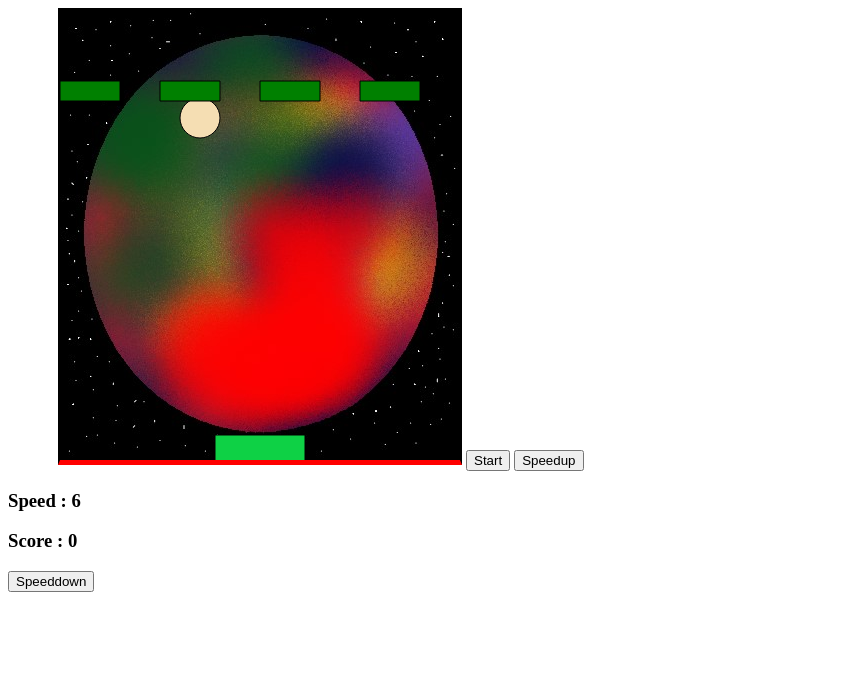
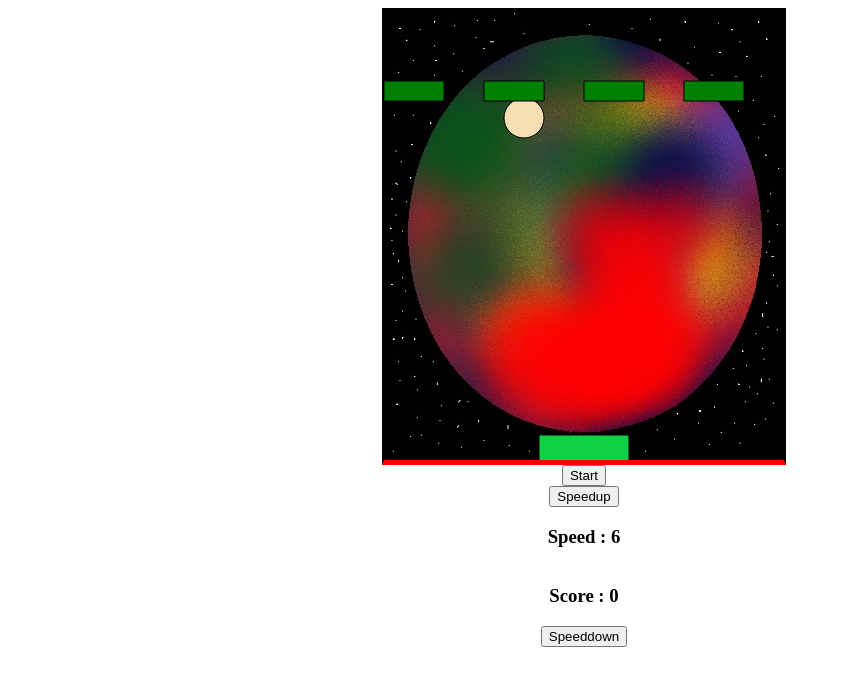
Before and after one commit to James-koduah/Ball-and-paddle-Game, a plain HTML site: page index.html in a window 1280 px wide. Both pictures are taken after a click on the button "Start". Shown: the whole page, without its empty margins (0-841 px from the left). Drawn offline with Linux system fonts and the light colour scheme.

Commit message:
Added flex design to the page
Added flex design to the page to make everything stay in the center and also added more comments to the JavaScript code to make it more readable

```diff
--- a/app.js
+++ b/app.js
@@ -5,12 +5,10 @@ canvas.width = 400;
 canvas.height = 450;
 let canW = canvas.width;
 let canH = canvas.height;
-
 //Speed sets the refresh interval to the number of miliseconds always at a default of six.(i.e sets the speed of the game)
 //The speed variable can be increased by the speedup button and decreased by the speeddown button;
 let speed = 6;
 let playerscore = 0;
-
 //For re-application in various parts of the code the variables are given set values in setvariables() function.
 //This is so that when the are changed in any part of the code they can simply be reset to their original value.
 let x,y,dy,dx,interval,paddleY,paddleX,paddleW;
@@ -21,12 +19,10 @@ let leftpress = false;
 let uppress = false;
 let downpress = false;
 let brickH = 20;
-    let brickW = 60;
-    let brickX = 100;
-    let brickY = 35;
-    let bz = 1;
-
-
+let brickW = 60;
+let brickX = 100;
+let brickY = 35;
+let bz = 1;
 
 
 
@@ -36,7 +32,44 @@ drawPaddle();
 keyboardnavigation();
 drawBricks();
 
-//Controls the paddle movement
+
+//Starts and runs the game.
+function startgame(){
+    if (!interval){
+    interval = setInterval(() => {
+        if(rightpress){
+            paddleX = paddleX + 3;
+
+        }
+        if(leftpress){
+            paddleX = paddleX - 3;
+        }
+        if(uppress){
+            paddleY -= 3;
+            example += 3
+        }
+        if(downpress){
+            paddleY += 3;
+            example -= 3
+        }
+        x = x + dx;
+        y += dy;
+        brickY += bz;
+        ctx.clearRect(0,0,canvas.width,canvas.height);
+        detectcollision();
+        gameOver()
+        drawCircle();
+        drawPaddle();
+        drawBricks();
+        score();
+        let yy = document.getElementById('ii')
+        yy.innerHTML = `Speed : ${speed}`
+    },speed);
+
+    }
+}
+
+//Controls the paddle movement.
 function keyboardnavigation(){
     document.addEventListener('keydown', handlekeyDown)
     document.addEventListener('keyup', handlekeyUp)
@@ -78,41 +111,8 @@ function keyboardnavigation(){
         }
 }
 }
-function startgame(){
-    if (!interval){
-    interval = setInterval(() => {
-        if(rightpress){
-            paddleX = paddleX + 3;
 
-        }
-        if(leftpress){
-            paddleX = paddleX - 3;
-        }
-        if(uppress){
-            paddleY -= 3;
-            example += 3
-        }
-        if(downpress){
-            paddleY += 3;
-            example -= 3
-        }
-        detectcollision();
-        gameOver()
-        x = x + dx;
-        y += dy;
-        brickY += bz
-        ctx.clearRect(0,0,canvas.width,canvas.height)
-        drawCircle();
-        drawPaddle();
-        drawBricks();
-        score();
 
-        let yy = document.getElementById('ii')
-        yy.innerHTML = `Speed : ${speed}`
-    },speed);
-
-    }
-}
 //As the name suggests this function is used to control the behaviour of the ball if it hits a certain part of the canvas.
 function detectcollision(){
     //In the setinterval animation dx is constantly added to x.
@@ -150,9 +150,10 @@ function detectcollision(){
     }
 }
 
+//The obstacles and their functionality.
 function drawBricks(){
 
-
+    //The number of bricks.
     for(let i = 0; i <= 3 ; i++){
         ctx.beginPath();
         ctx.rect((brickX * i) ,brickY,brickW,brickH)
@@ -185,7 +186,7 @@ function drawBricks(){
 
 }
 
-
+//When the ball touches the bottom of the canvas.
 function gameOver(){
     let score = document.getElementById('yy');
     if(y === canH){
@@ -201,6 +202,7 @@ function gameOver(){
 
 }
 
+//For the ball.
 function drawCircle(){
     ctx.beginPath();
     ctx.arc(x,y,20,0,2 * Math.PI,false)
@@ -210,6 +212,7 @@ function drawCircle(){
     ctx.closePath()
 }
 
+//For the paddle.
 function drawPaddle(){
 
     ctx.beginPath();
@@ -220,6 +223,7 @@ function drawPaddle(){
     ctx.closePath()
 }
 
+//To speed up the game.
 function speedup(){
     if(speed > 1){
         speed = speed - 1;
@@ -227,6 +231,8 @@ function speedup(){
     let yy = document.getElementById('ii')
     yy.innerHTML = `Speed : ${speed}`
 }
+
+//To reduce the speed of the game.
 function speeddown(){
     if(speed >= 1){
         speed = speed + 1;
@@ -234,6 +240,8 @@ function speeddown(){
     let yy = document.getElementById('ii')
     yy.innerHTML = `Speed : ${speed}`
 }
+
+
 function score(){
     let scor = document.getElementById('yy')
     if(y + dy < 0){
@@ -242,6 +250,7 @@ function score(){
     }
 }
 
+//To reset the variables after they have been changed during the game.
 function setvariables(){
     x=canW/2;
     y = canH - 50 ;
--- a/main.css
+++ b/main.css
@@ -1,5 +1,5 @@
 #mycanvas{
-    margin-left: 50px;
+    margin:auto;
     border-width: 2px;
     border-style:solid;
     border-bottom-color: red;
@@ -8,3 +8,11 @@
     background-repeat: no-repeat;
     background-size: 100% 100%;
 }
+
+body{
+    width: 90%;
+    display: flex;
+    flex-direction: column;
+    justify-content: center;
+    align-items: center;
+}
```
